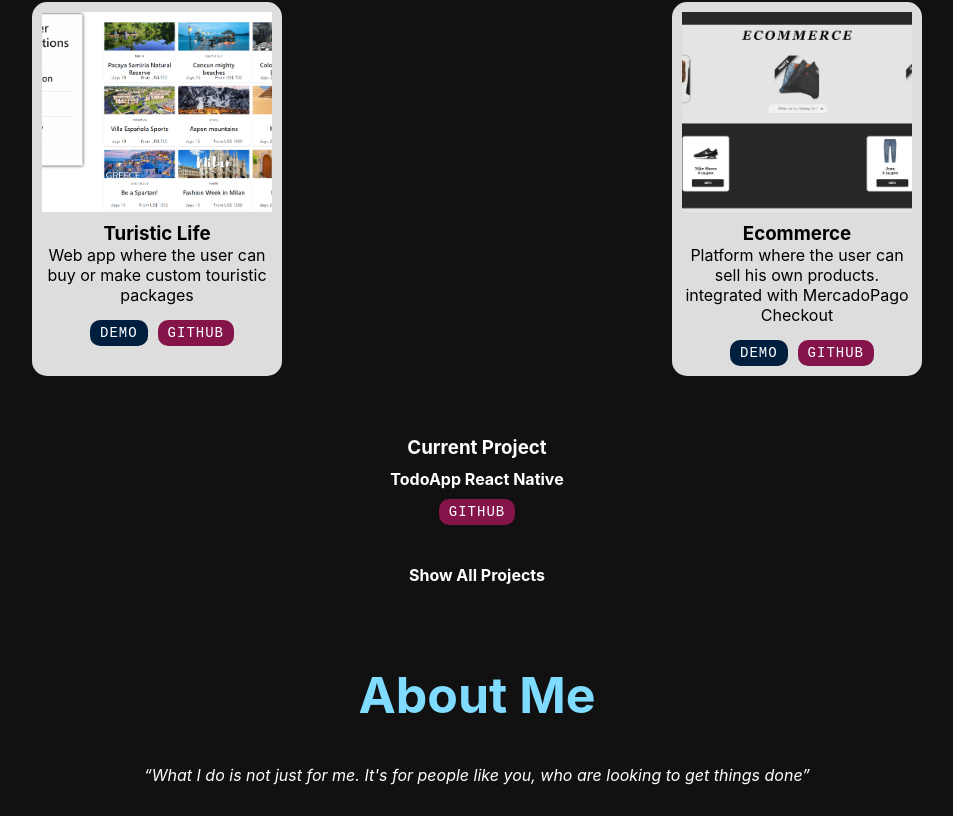
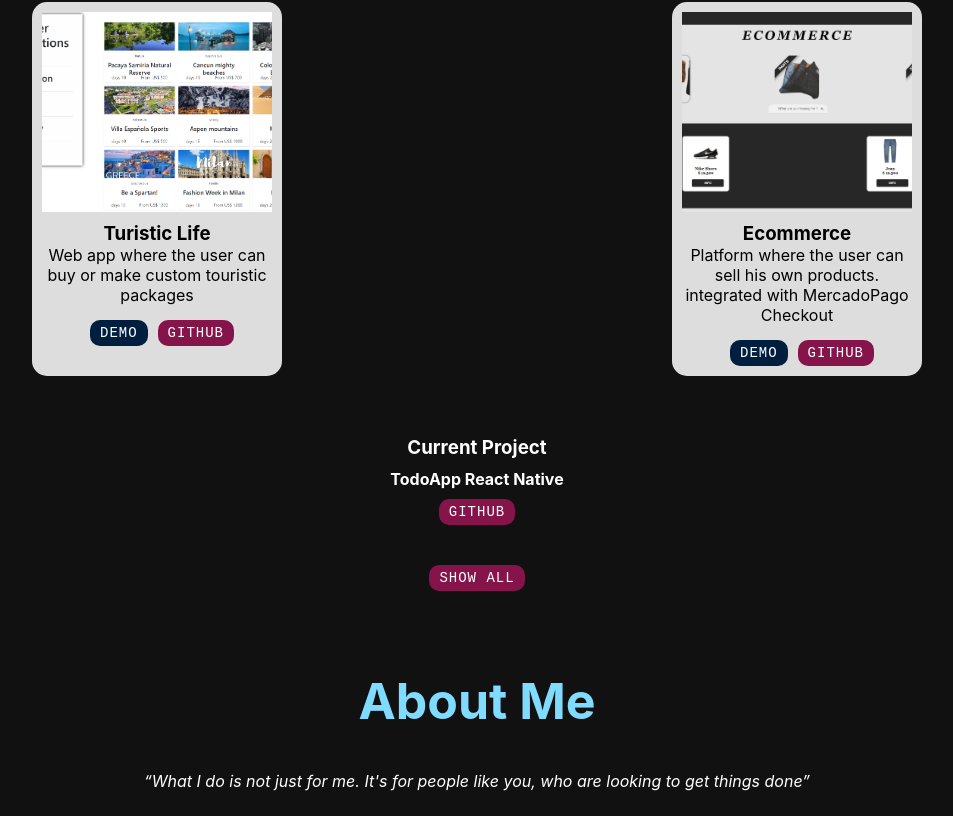
Before and after one commit to Spardutti/site, a Next.js app: page / in a window 1280 px wide. Shown: the part 978-1794 px from the top of the page, without its empty margins (163-1116 px from the left). Built offline with nearby package versions, Linux system fonts and the light colour scheme.

Commit message:
fixed conctact buttons, and intro anims

```diff
--- a/Components/Contact/Contact.tsx
+++ b/Components/Contact/Contact.tsx
@@ -1,4 +1,5 @@
 import { Container } from "./Contact.styled";
+import Image from "next/image";
 
 type Info = {
   url: string;
@@ -23,7 +24,11 @@ export const Contact: React.FC<{ language: string }> = ({ language }) => {
         <h2>Contactame</h2>
         <div>
           {contactInfo.map((elem, index) => {
-            return <i key={index} className={elem.icon}></i>;
+            return (
+              <a href={elem.url} key={index} target={"_blank"} rel="noreferrer">
+                <i className={elem.icon}></i>
+              </a>
+            );
           })}
           <a
             href="https://mail.google.com/mail/?view=cm&fs=1&tf=1&to=luisdamian.sp@gmail.com"
--- a/Components/LangButton/LangButton.styles.tsx
+++ b/Components/LangButton/LangButton.styles.tsx
@@ -1,7 +1,7 @@
 import styled from "styled-components";
 import { motion } from "framer-motion";
 
-export const Wrapper = styled.div`
+export const Wrapper = styled(motion.div)`
   border-radius: 30px;
   height: 20px;
   width: 100px;
--- a/Components/LangButton/LangButton.tsx
+++ b/Components/LangButton/LangButton.tsx
@@ -21,7 +21,13 @@ export const LangButton: React.FC = () => {
   }, [language]);
 
   return (
-    <Wrapper>
+    <Wrapper
+      initial={{
+        opacity: 0,
+      }}
+      animate={{ opacity: 1 }}
+      transition={{ delay: 0.5, duration: 1.5 }}
+    >
       <p>Es</p>
       <SelectorContainer onClick={switchLanguage}>
         <Selector position={isToggled} />
--- a/Components/Navbar/Navbar.tsx
+++ b/Components/Navbar/Navbar.tsx
@@ -12,6 +12,7 @@ export const NavBar: React.FC<Props> = ({ language }) => {
     <Container
       initial={{ opacity: 0 }}
       animate={{ opacity: 1, transition: 0.3 }}
+      exit={{ opacity: 0 }}
     >
       <p>
         <Link to="home" spy={true} smooth={true}>
--- a/Components/Projects/AllProjects.styled.tsx
+++ b/Components/Projects/AllProjects.styled.tsx
@@ -1,6 +1,7 @@
 import styled from "styled-components";
+import { motion } from "framer-motion";
 
-export const Container = styled.div`
+export const Container = styled(motion.div)`
   h4 {
     cursor: pointer;
     display: inline-block;
--- a/Components/Projects/AllProjects.tsx
+++ b/Components/Projects/AllProjects.tsx
@@ -2,6 +2,7 @@ import { useState } from "react";
 import { Container, Projects } from "./AllProjects.styled";
 import { projects } from "../../Assets/projects";
 import { Button } from "../Components/Button";
+import { motion, AnimatePresence } from "framer-motion";
 
 type Props = {
   language: string;
@@ -17,11 +18,12 @@ export const AllProjects: React.FC<Props> = ({ language }) => {
   const Hidden = () => {
     return (
       <Container>
-        <h4 onClick={toggle}>
-          {language === "es"
-            ? "Mostrar Todos Los Proyectos"
-            : "Show All Projects"}
-        </h4>
+        <div onClick={toggle}>
+          <Button
+            color="#85144b"
+            text={language === "es" ? "Mostrar Todo" : "Show All"}
+          />
+        </div>
       </Container>
     );
   };
@@ -29,7 +31,12 @@ export const AllProjects: React.FC<Props> = ({ language }) => {
   const Visible = () => {
     return (
       <Container>
-        <h4 onClick={toggle}>{language === "es" ? "Ocultar" : "Show less"}</h4>
+        <div onClick={toggle}>
+          <Button
+            color="#85144b"
+            text={language === "es" ? "Ocultar" : "Show less"}
+          />
+        </div>
         <Projects>
           {projects.slice(2).map((project, index) => {
             return (
@@ -45,5 +52,15 @@ export const AllProjects: React.FC<Props> = ({ language }) => {
     );
   };
 
-  return <div>{showProjects ? <Visible /> : <Hidden />}</div>;
+  return (
+    <div>
+      {showProjects ? (
+        <motion.div initial={{ opacity: 0 }} animate={{ opacity: 1 }}>
+          <Visible />
+        </motion.div>
+      ) : (
+        <Hidden />
+      )}
+    </div>
+  );
 };
--- a/Components/Projects/ProjectsContainer.tsx
+++ b/Components/Projects/ProjectsContainer.tsx
@@ -4,6 +4,7 @@ import { Container, LatestProjects } from "./ProjectsContainer.styled";
 import { NavBar } from "../Navbar/Navbar";
 import { WorkingOn } from "../WorkingOn/WorkingOn";
 import { AllProjects } from "./AllProjects";
+import { AnimatePresence } from "framer-motion";
 
 type Props = {
   language: string;
@@ -13,7 +14,9 @@ type Props = {
 export const ProjectsContainer: React.FC<Props> = ({ language, yPos }) => {
   return (
     <Container id="projects">
-      {yPos >= 450 ? <NavBar language={language} /> : null}
+      <AnimatePresence>
+        {yPos >= 450 ? <NavBar language={language} /> : null}
+      </AnimatePresence>
       <h2>{language === "es" ? "Proyectos" : "Projects"}</h2>
 
       <LatestProjects>
--- a/Components/Title/Title.tsx
+++ b/Components/Title/Title.tsx
@@ -15,7 +15,7 @@ export const Title: React.FC<Props> = ({ language }) => {
       <NavContainer>
         <div>
           <motion.div
-            initial={{ y: "-100vh" }}
+            initial={{ y: -1000 }}
             animate={{ y: 0 }}
             transition={{ delay: 0.5, duration: 2 }}
             whileTap={{ scale: 1.2 }}
@@ -27,7 +27,7 @@ export const Title: React.FC<Props> = ({ language }) => {
             </motion.h4>
           </motion.div>
           <motion.div
-            initial={{ x: "100vw" }}
+            initial={{ x: 1000 }}
             animate={{ x: 0 }}
             transition={{ delay: 1, duration: 2 }}
           >
@@ -38,7 +38,7 @@ export const Title: React.FC<Props> = ({ language }) => {
             </motion.h4>
           </motion.div>
           <motion.div
-            initial={{ y: "100vh" }}
+            initial={{ y: 1000 }}
             animate={{ y: 0 }}
             transition={{ delay: 1.5, duration: 2 }}
           >
```
